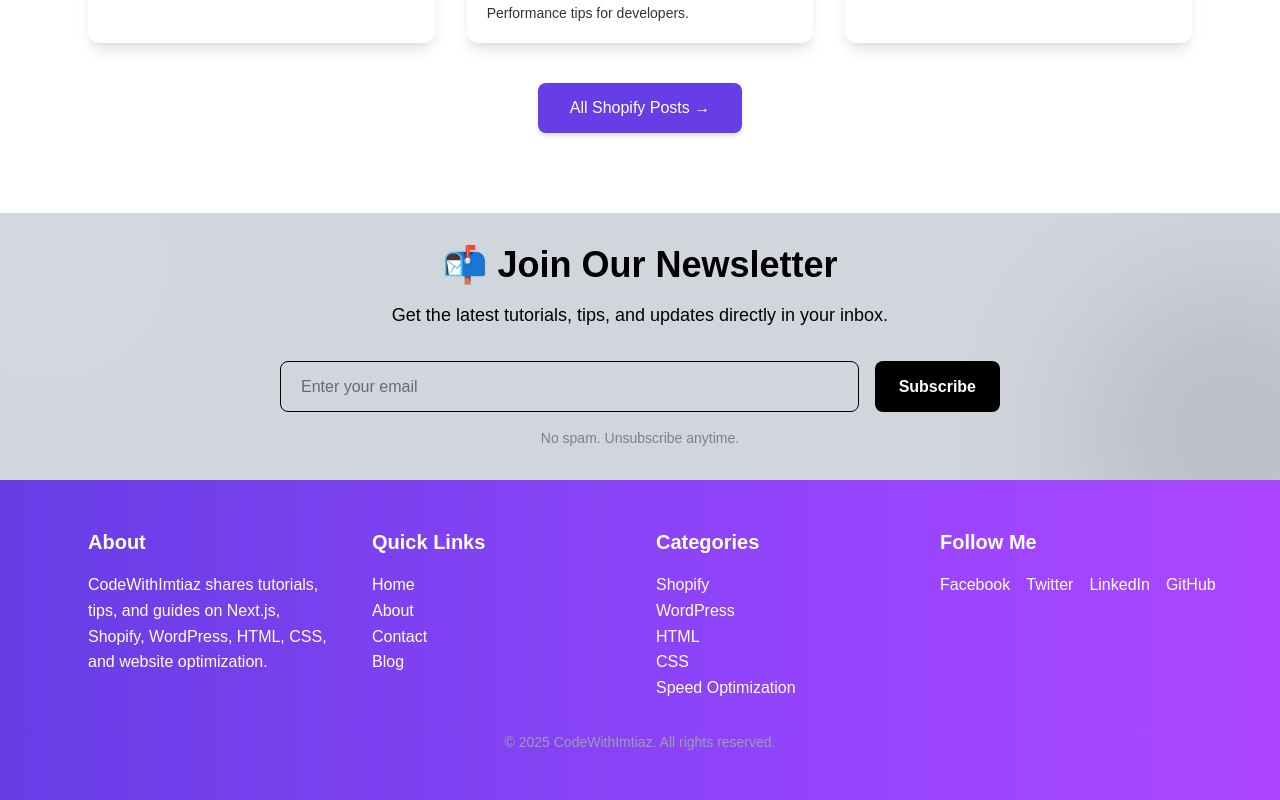
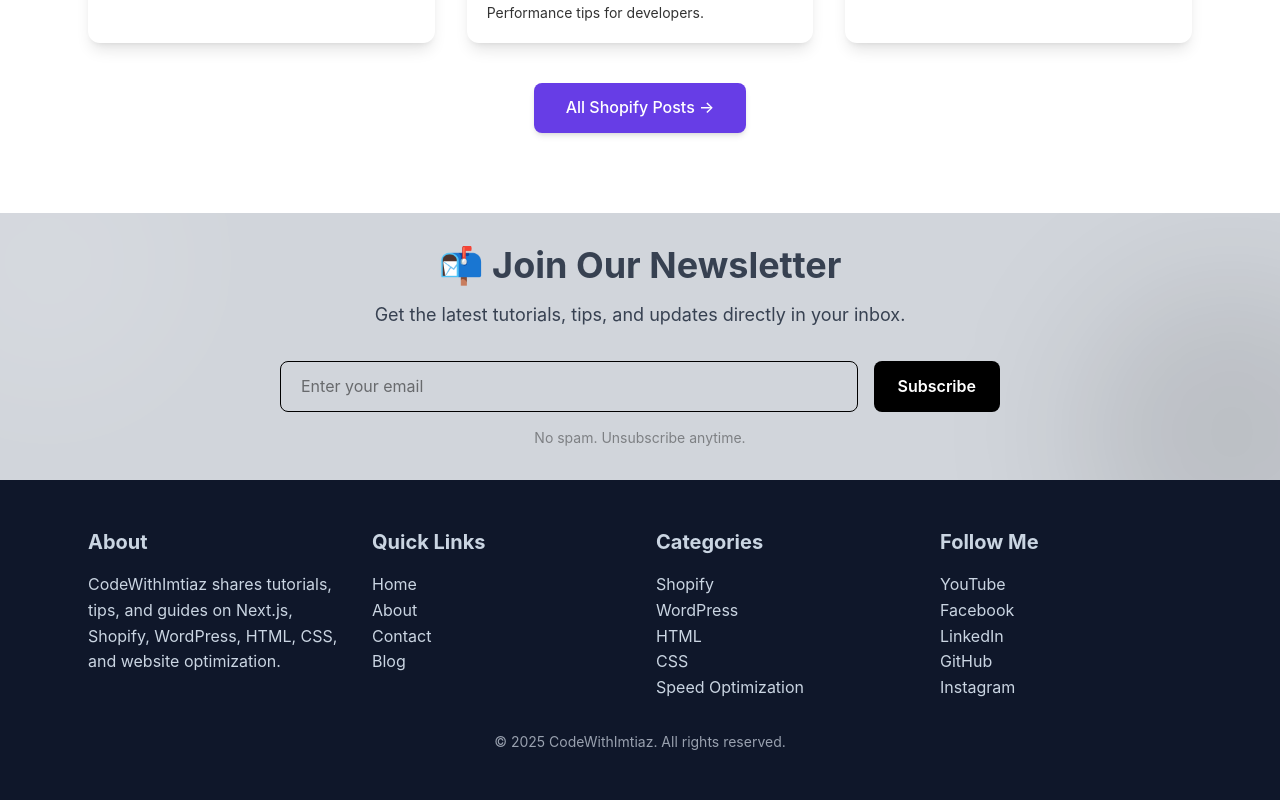
Before and after one commit to Imtiazh346/codewithimtiaz, a Next.js app: page / in a window 1280 px wide. Shown: the part 2319-3119 px from the top of the page. Built offline with nearby package versions, Linux system fonts and the light colour scheme.

Commit message:
footer updated

```diff
--- a/src/app/components/Footer.jsx
+++ b/src/app/components/Footer.jsx
@@ -2,12 +2,12 @@ import Link from "next/link";
 
 export default function Footer() {
   return (
-    <footer className="relative bg-gradient-to-r from-primary to-purple-500 py-12 text-white overflow-hidden">
+    <footer className="relative bg-[#0f172a] py-12 text-slate-300 overflow-hidden font-inter">
       <div className="max-w-6xl mx-auto px-6 grid grid-cols-1 md:grid-cols-4 gap-8">
         {/* About Section */}
         <div>
           <h3 className="text-xl font-bold mb-4">About</h3>
-          <p className="text-white">
+          <p>
             CodeWithImtiaz shares tutorials, tips, and guides on Next.js, Shopify, WordPress, HTML, CSS, and website optimization.
           </p>
         </div>
@@ -38,11 +38,12 @@ export default function Footer() {
         {/* Social Links */}
         <div>
           <h3 className="text-xl font-bold mb-4">Follow Me</h3>
-          <div className="flex space-x-4">
+          <div className="flex flex-col space-x-4">
+            <Link href="#" className="hover:text-primary transition">YouTube</Link>
             <Link href="#" className="hover:text-primary transition">Facebook</Link>
-            <Link href="#" className="hover:text-primary transition">Twitter</Link>
             <Link href="#" className="hover:text-primary transition">LinkedIn</Link>
             <Link href="#" className="hover:text-primary transition">GitHub</Link>
+            <Link href="#" className="hover:text-primary transition">Instagram</Link>
           </div>
         </div>
       </div>
--- a/src/app/components/Newsletter.jsx
+++ b/src/app/components/Newsletter.jsx
@@ -4,7 +4,7 @@ import { motion } from "framer-motion";
 
 export default function Newsletter() {
   return (
-    <section className="relative bg-gray-300 py-8 text-black overflow-hidden mt-5 sm:mt-10">
+    <section className="relative bg-[#d1d5db] py-8 text-[#374151] overflow-hidden mt-5 sm:mt-10">
       {/* Background Glow */}
       <div className="absolute inset-0">
         <motion.div
@@ -30,7 +30,7 @@ export default function Newsletter() {
           📬 Join Our Newsletter
         </motion.h2>
         <motion.p
-          className="text-lg mb-8 text-black"
+          className="text-lg mb-8 text-[#374151]"
           initial={{ opacity: 0, y: 40 }}
           whileInView={{ opacity: 1, y: 0 }}
           transition={{ duration: 0.6, delay: 0.2 }}
--- a/src/app/globals.css
+++ b/src/app/globals.css
@@ -5,6 +5,8 @@
   --foreground: #333333;
   --primary: #673de6;
   --heading: #2f1c6a;
+  --font-sans: 'Inter', 'Roboto', 'Segoe UI', 'Helvetica Neue', Arial, sans-serif;
+
 }
 
 /* ----------------------------------------------------
```
